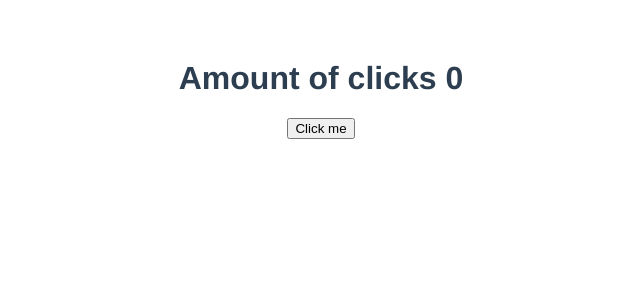
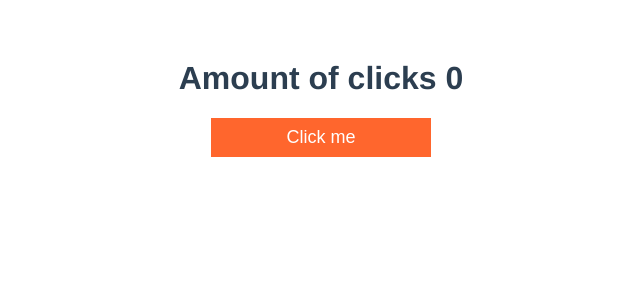
Before and after one commit to erpua/VueJS, a Vue app in the folder my-first-app/: page / in a window 1280 px wide. Shown: the top 300 px of the page, without its empty margins (319-959 px from the left). Built offline with nearby package versions, Linux system fonts and the light colour scheme.

Commit message:
added styles

```diff
--- a/my-first-app/package.json
+++ b/my-first-app/package.json
@@ -18,6 +18,8 @@
     "babel-eslint": "^10.1.0",
     "eslint": "^6.7.2",
     "eslint-plugin-vue": "^6.2.2",
+    "node-sass": "^6.0.1",
+    "sass-loader": "^12.1.0",
     "vue-template-compiler": "^2.6.11"
   },
   "eslintConfig": {
--- a/my-first-app/src/components/Button.vue
+++ b/my-first-app/src/components/Button.vue
@@ -1,5 +1,5 @@
 <template>
-  <button v-on="$listeners" v-bind:type="qwe">
+  <button v-on="$listeners" v-bind:type="type" class="btn">
     <slot></slot>
   </button>
 </template>
@@ -7,7 +7,7 @@
 <script>
 export default {
   props: {
-    qwe: {
+    type: {
       type: String,
       default: "button",
     },
@@ -15,7 +15,19 @@ export default {
 };
 </script>
 
+/* scoped only for this component */
+
 <style lang="scss" scoped>
+.btn {
+  cursor: pointer;
+  display: inline-block;
+  font-size: 18px;
+  background: #ff662d;
+  color: #fff;
+  min-width: 220px;
+  border: 1px solid transparent;
+  padding: 8px 15px;
+}
 </style>
 
 /*
```
Also changed, not shown: 1 other file (tests, documents, lock files or other folders).
